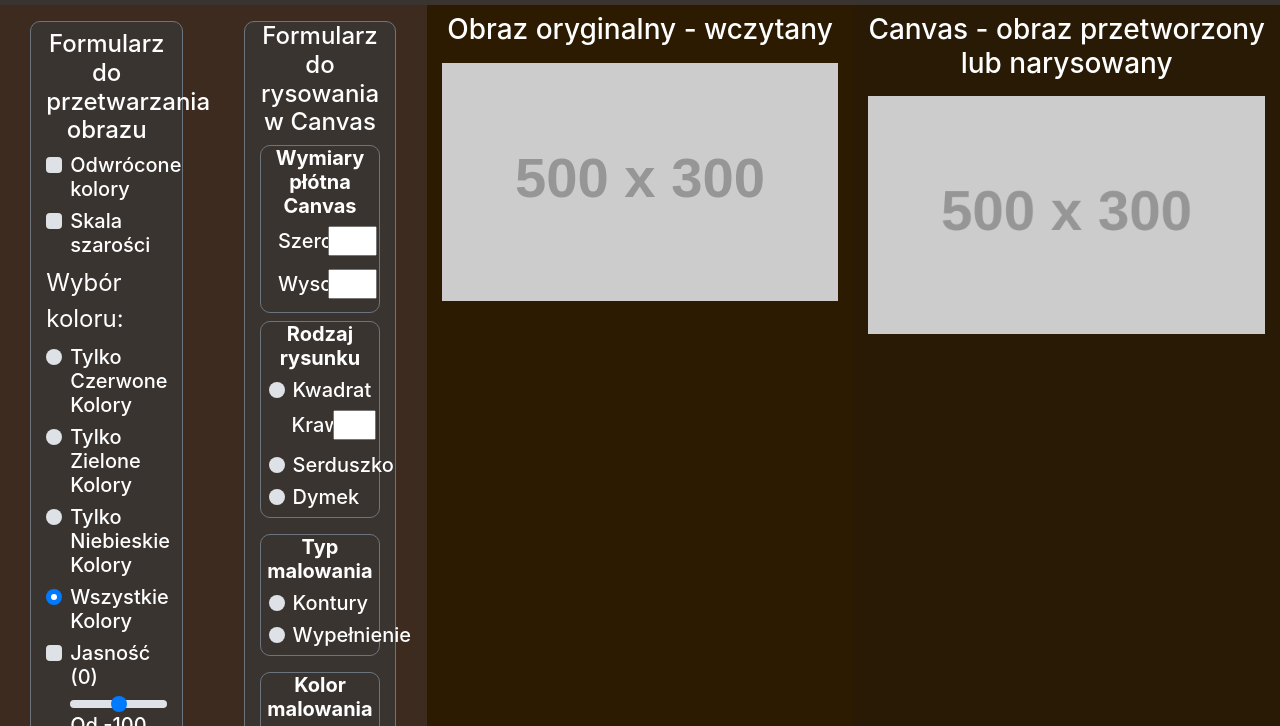
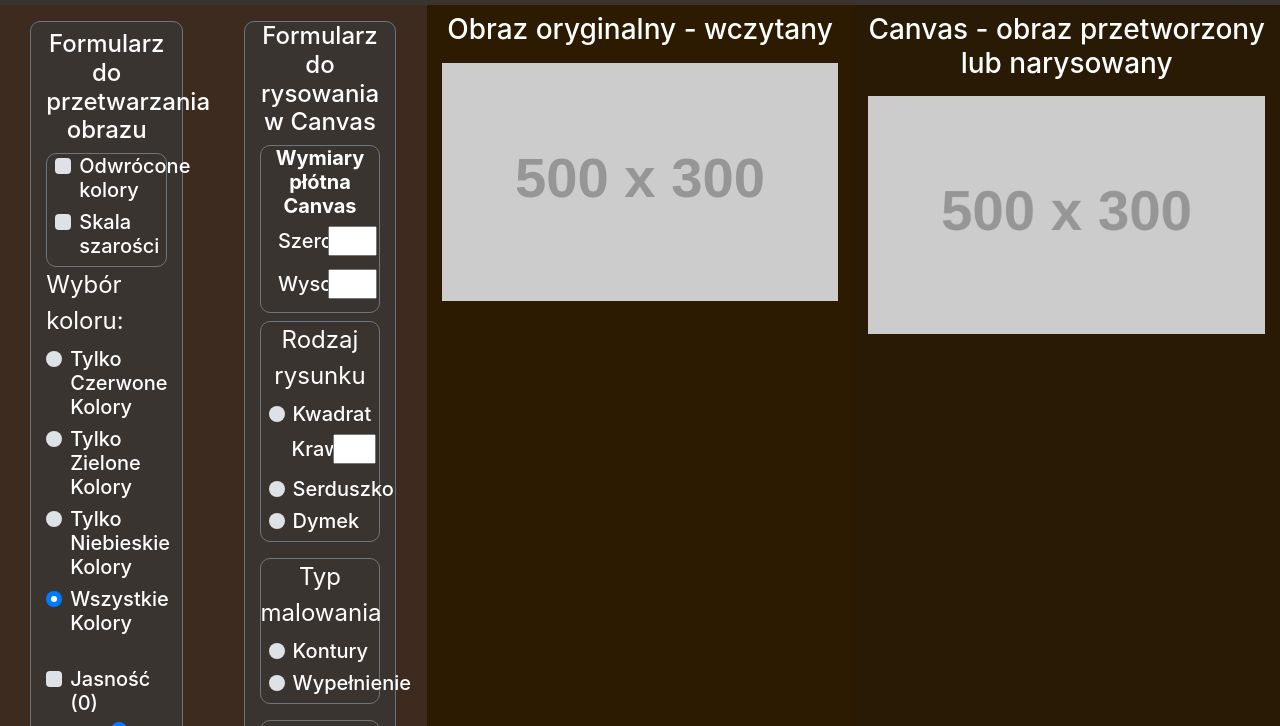
Before and after one commit to AdrianPiwnicki/Projekt3_WWW, a plain HTML site: page index.html in a window 1280 px wide. Shown: the part 51-777 px from the top of the page. Drawn offline with Linux system fonts and the light colour scheme; placeholder pictures from the web are drawn by us.

Commit message:
fieldset

```diff
--- a/index.html
+++ b/index.html
@@ -1,5 +1,5 @@
 <!DOCTYPE html>
-<html lang="pl">
+<html lang="pl" xmlns="http://www.w3.org/1999/html">
 <head>
     <meta charset="UTF-8">
     <title>Projekt3</title>
@@ -59,13 +59,15 @@
             <div class="col-lg-2 pt-2 pb-2 formularz">
                 <div class="col-10 offset-1 border border-secondary text-white mt-2 wew_formularz">
                     <div class="h4 text-center mt-2">Formularz do przetwarzania obrazu</div>
-                    <div class="custom-control custom-checkbox h5">
+                    <div class="border border-secondary mt-2 wew_formularz">
+                    <div class="custom-control custom-checkbox ml-2 h5">
                         <input type="checkbox" id="odwrocone_kolory" class="custom-control-input">
                         <label class="custom-control-label" for="odwrocone_kolory">Odwrócone kolory</label>
                     </div>
-                    <div class="custom-control custom-checkbox h5">
+                    <div class="custom-control custom-checkbox ml-2 h5">
                         <input type="checkbox" id="szarosc" class="custom-control-input">
                         <label class="custom-control-label" for="szarosc">Skala szarości</label>
+                    </div>
                     </div>
                     <div class="form-group">
                         <fieldset>
@@ -83,10 +85,12 @@
                                 <label class="custom-control-label" for="niebieski">Tylko Niebieskie Kolory</label>
                             </div>
                             <div class="custom-control custom-radio h5">
-                            <input type="radio" id="brak" name="customRadio" class="custom-control-input" checked="">
+                                <input type="radio" id="brak" name="customRadio" class="custom-control-input"
+                                       checked="">
                                 <label class="custom-control-label" for="brak">Wszystkie Kolory</label>
                             </div>
                         </fieldset>
+                        <br/>
                         <div class="custom-control custom-checkbox h5">
                             <input type="checkbox" class="custom-control-input" id="jasnosc_0">
                             <label class="custom-control-label" for="jasnosc_0">Jasność (<span
@@ -117,7 +121,8 @@
                         </div>
                     </div>
                     <div class="form-group border border-secondary mt-2 wew_formularz">
-                        <div class="h5 text-center font-weight-bold">Rodzaj rysunku</div>
+                        <fieldset>
+                            <legend class="text-center">Rodzaj rysunku</legend>
                     <div class="custom-control custom-radio ml-2 h5">
                         <input type="radio" id="kwadrat" name="figura" class="custom-control-input">
                         <label class="custom-control-label" for="kwadrat">Kwadrat</label>
@@ -135,9 +140,11 @@
                         <input type="radio" id="dymek" name="figura" class="custom-control-input">
                         <label class="custom-control-label" for="dymek">Dymek</label>
                     </div>
+                    </fieldset>
                 </div>
                 <div class="form-group border border-secondary mt-2 wew_formularz">
-                        <div class="h5 text-center font-weight-bold">Typ malowania</div>
+                    <fieldset>
+                    <legend class="text-center">Typ malowania</legend>
                     <div class="custom-control custom-radio ml-2 h5">
                         <input type="radio" id="stroke" name="typ_w" class="custom-control-input">
                         <label class="custom-control-label" for="stroke">Kontury</label>
@@ -146,9 +153,11 @@
                         <input type="radio" id="fill" name="typ_w" class="custom-control-input">
                         <label class="custom-control-label" for="fill">Wypełnienie</label>
                     </div>
+                    </fieldset>
                 </div>
                 <div class="form-group border border-secondary mt-2 wew_formularz">
-                        <div class="h5 text-center font-weight-bold">Kolor malowania</div>
+                    <fieldset>
+                    <legend class="text-center">Kolor malowania</legend>
                     <div class="custom-control custom-radio ml-2 h5">
                         <input type="radio" id="red" name="kolor" class="custom-control-input">
                         <label class="custom-control-label" for="red">Kolor Czerwony</label>
@@ -169,6 +178,7 @@
                         <input type="radio" id="black" name="kolor" class="custom-control-input">
                         <label class="custom-control-label" for="black">Kolor Czarny</label>
                     </div>
+                    </fieldset>
                 </div>
                 <button id="plotno" type="button" class="btn btn-outline-white h5 mt-2 text-dark"
                         onclick="plotno();">Rysuj
```
Lines whose indentation alone changed are shown as unchanged.
